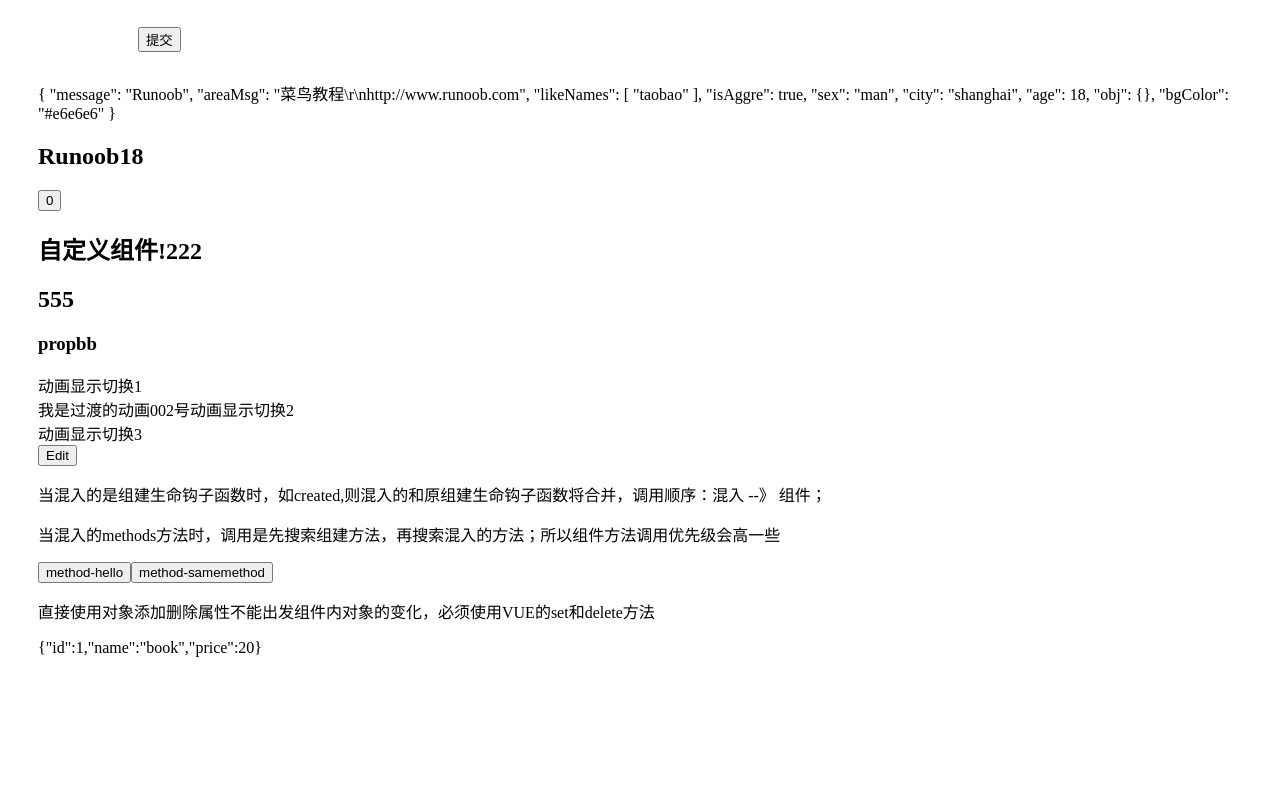
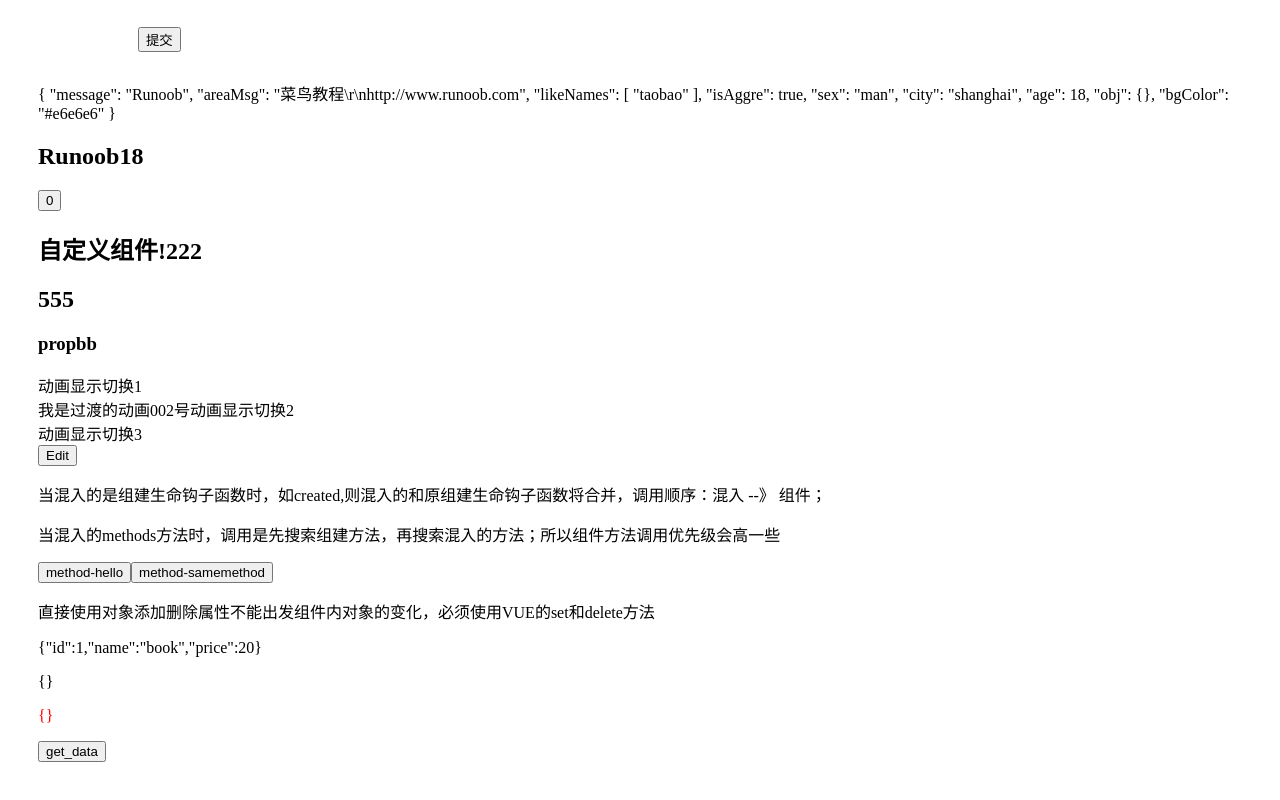
Before and after one commit to blueskyawen/vue-start, a Vue app: page /#/basic in a window 1280 px wide. Shown: the part 610-1410 px from the top of the page. Before the commit the page ends 1321 px from the top, so only its background shows below. Built offline with nearby package versions, Linux system fonts and the light colour scheme.

Commit message:
add http

```diff
--- a/package.json
+++ b/package.json
@@ -14,6 +14,7 @@
     "build": "node build/build.js"
   },
   "dependencies": {
+    "axios": "^0.19.0",
     "vue": "^2.5.2",
     "vue-router": "^3.0.1"
   },
--- a/src/components/Basic.vue
+++ b/src/components/Basic.vue
@@ -130,11 +130,17 @@
       <p>直接使用对象添加删除属性不能出发组件内对象的变化，必须使用VUE的set和delete方法</p>
       <p>{{setanddeltete}}</p>
     </div>
+    <div class="axios">
+      <p>{{dataInfo}}</p>
+      <p style="color: red;">{{errorInfo}}</p>
+      <button @click="getHttp">get_data</button>
+    </div>
   </div>
 </template>
 
 <script>
 import Vue from 'vue'
+import axios from 'axios'
 var Child = {
   template: '<div><h1 @click="event2">{{msg}}222</h1><h2>{{propha}}</h2><h3>{{propB}}</h3></div>',
   props: {
@@ -192,7 +198,9 @@ export default {
       bgColor: '#e6e6e6',
       donghua: {show1: false, show2: true, show3: false},
       docState: 'saved',
-      products: myproduct
+      products: myproduct,
+      dataInfo: {},
+      errorInfo: {}
     }
   },
   computed: {
@@ -278,6 +286,14 @@ export default {
       // delete (this.products.price)无效
       Vue.set(this.products, 'qty', 22)
       Vue.delete(this.products, 'price')
+    },
+    getHttp: function () {
+      axios
+        .get('data01.json')
+        .then(response => (this.dataInfo = response))
+        .catch(function (error) { // 请求失败处理
+          console.log(error)
+        })
     }
   },
   watch: {
```
Also changed, not shown: src/assets/data01.json (added, +10 -0 lines), 1 other file (tests, documents, lock files or other folders).
